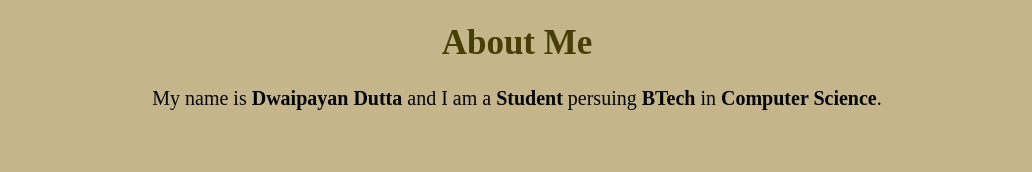
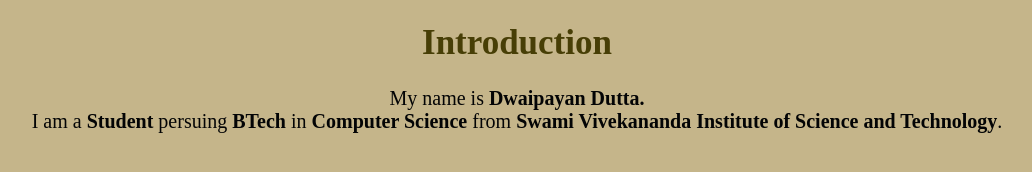
Before and after one commit to code-kumite-community/Dwaipayan-Dutta, a plain HTML site: page index.html in a window 1280 px wide. Shown: the whole page, without its empty margins (123-1155 px from the left). Drawn offline with Linux system fonts and the light colour scheme.

Commit message:
Add files via upload

```diff
--- a/index.html
+++ b/index.html
@@ -2,6 +2,7 @@
 <html>
     <head>
         <meta charset="utf-8">
+        <meta name="description" content="">
         <style>
             body {
                 background-color: #c5b58a;
@@ -20,16 +21,16 @@
             }
         </style>
         <title>
-            Introduction
+            About Me
         </title>
-        <meta name="description" content="">
     </head>
     <body>
         <h1>
-            About Me
+            Introduction
         </h1>
         <p>
-            My name is <strong>Dwaipayan Dutta</strong> and I am a <strong>Student</strong> persuing <strong>BTech</strong> in <strong>Computer Science</strong>.<br>
+            My name is <strong>Dwaipayan Dutta.</strong><br>
+            I am a <strong>Student</strong> persuing <strong>BTech</strong> in <strong>Computer Science</strong> from <strong> Swami Vivekananda Institute of Science and Technology</strong>.<br>
 
     </body>
 </html>
```
